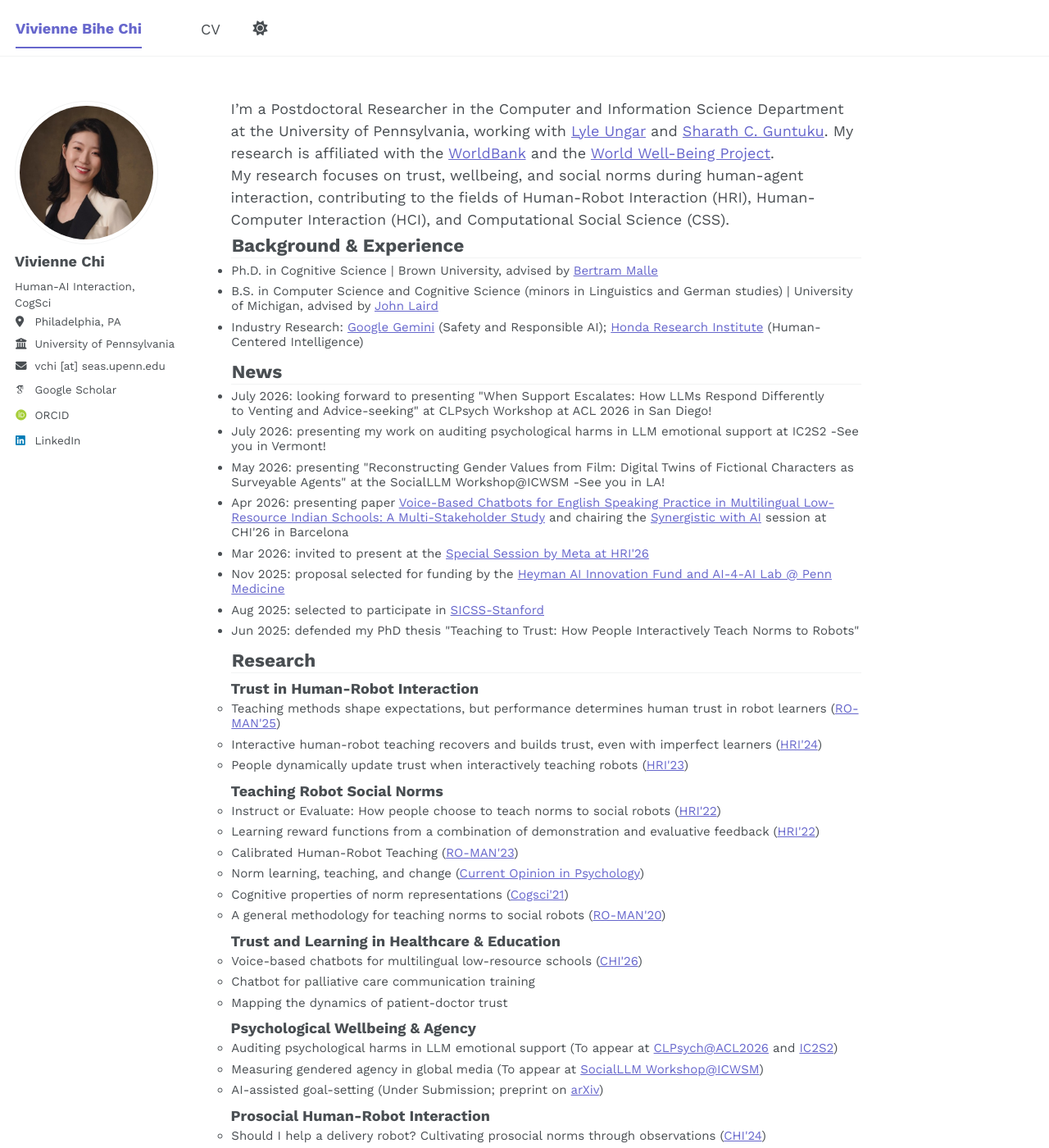
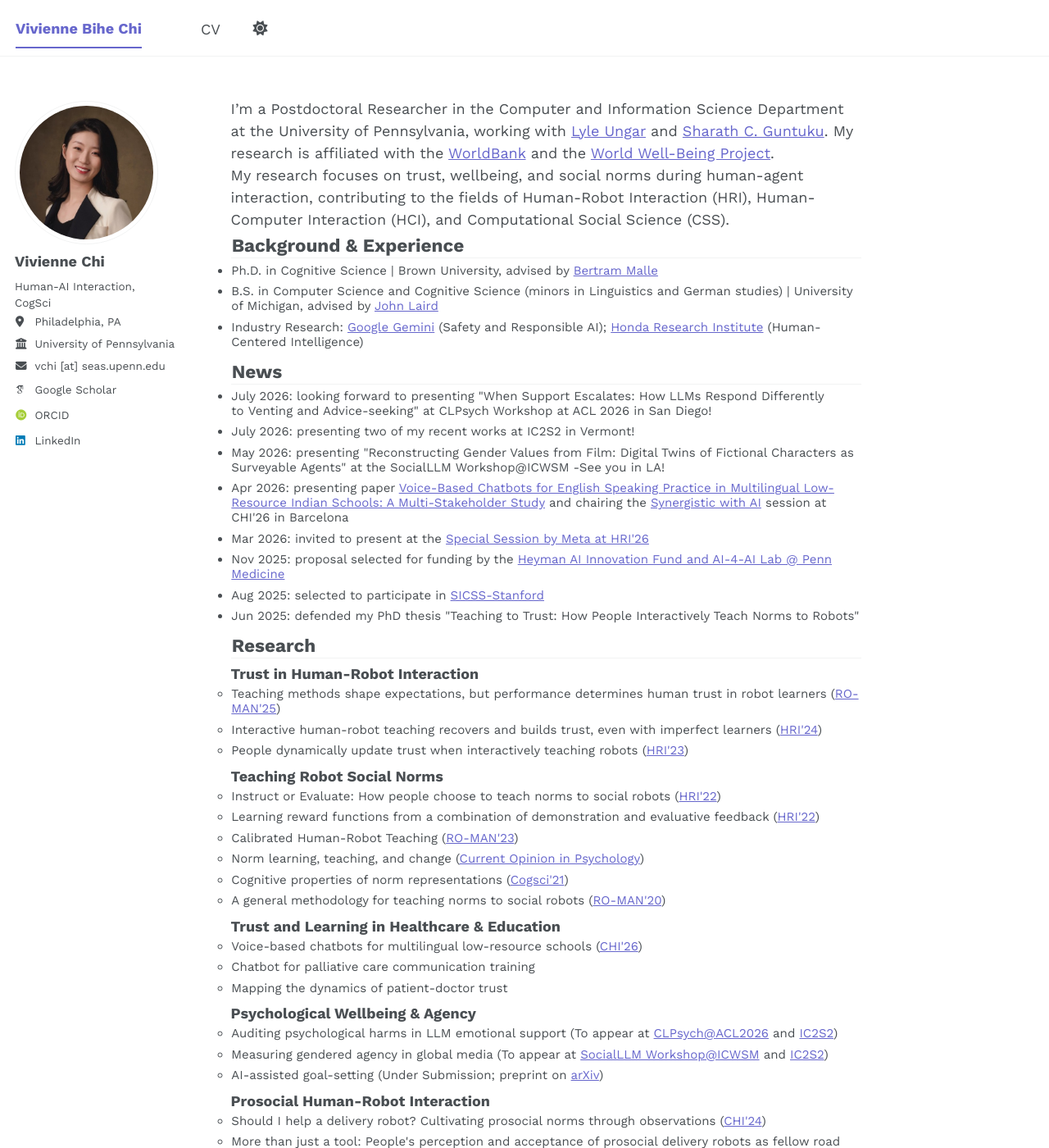
Before and after one commit to vivichi7/vivichi7.github.io, a Jekyll site: the page built from _pages/about.md, in a window 1280 px wide and 1400 px high. Shown: the whole window at 82% size. Built offline with Jekyll 4.4.1, drawn with Linux system fonts in a browser that asks for light colours; some web fonts are replaced; a script bundle is joined from its source files by our own code; library files that are not in the unit come from our copies.

Commit message:
2nd ic2s2 paper

```diff
--- a/_pages/about.md
+++ b/_pages/about.md
@@ -28,7 +28,7 @@ News
 <div style="font-size: smaller; line-height: 1.2;">
 <ul>
 <li>July 2026: looking forward to presenting  "When Support Escalates: How LLMs Respond Differently to Venting and Advice-seeking" at CLPsych Workshop at ACL 2026 in San Diego! </li>
-<li>July 2026: presenting my work on auditing psychological harms in LLM emotional support at IC2S2 -See you in Vermont!</li>
+<li>July 2026: presenting two of my recent works at IC2S2 in Vermont!</li>
 <!-- <li>July 2026: I'll be attending IC2S2 in Vermont to present my ongoing work "Characterizing-hope to see you there!</li> -->
 <li>May 2026: presenting "Reconstructing Gender Values from Film: Digital Twins of Fictional Characters as Surveyable Agents" at the SocialLLM Workshop@ICWSM -See you in LA!</li>
 <li>Apr 2026: presenting paper <a href="https://dl.acm.org/doi/10.1145/3772318.3791266">Voice-Based Chatbots for English Speaking Practice in Multilingual Low-Resource Indian Schools: A Multi-Stakeholder Study</a> and chairing the <a href="https://programs.sigchi.org/chi/2026/program/session/225046">Synergistic with AI</a> session at CHI'26 in Barcelona</li>
@@ -87,7 +87,7 @@ My current work is organized around four key themes:-->
 <div style="font-size: smaller; line-height: 1.2;">
 <ul style="list-style-type: circle;">
 <li>Auditing psychological harms in LLM emotional support (To appear at <a href="https://clpsych.org/">CLPsych@ACL2026</a> and <a href="https://ic2s2-2026.org/">IC2S2</a>)</li>
-<li>Measuring gendered agency in global media (To appear at <a href="https://social-llm-workshop.github.io/">SocialLLM Workshop@ICWSM</a>)</li>
+<li>Measuring gendered agency in global media (To appear at <a href="https://social-llm-workshop.github.io/">SocialLLM Workshop@ICWSM</a> and <a href="https://ic2s2-2026.org/">IC2S2</a>)</li>
 <li>AI-assisted goal-setting (Under Submission; preprint on <a href= "https://doi.org/10.48550/arXiv.2605.12344">arXiv</a>)</li>
 </ul>
 </div>
```
